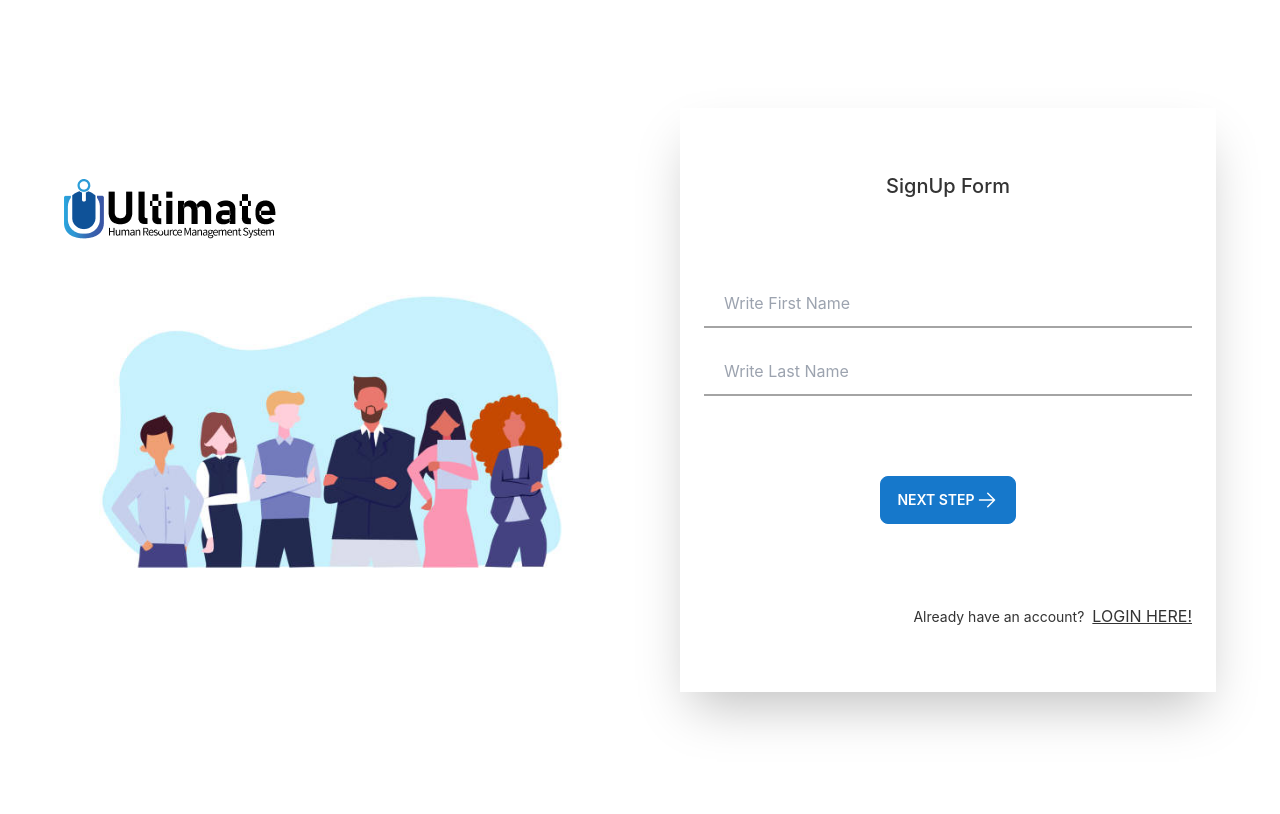
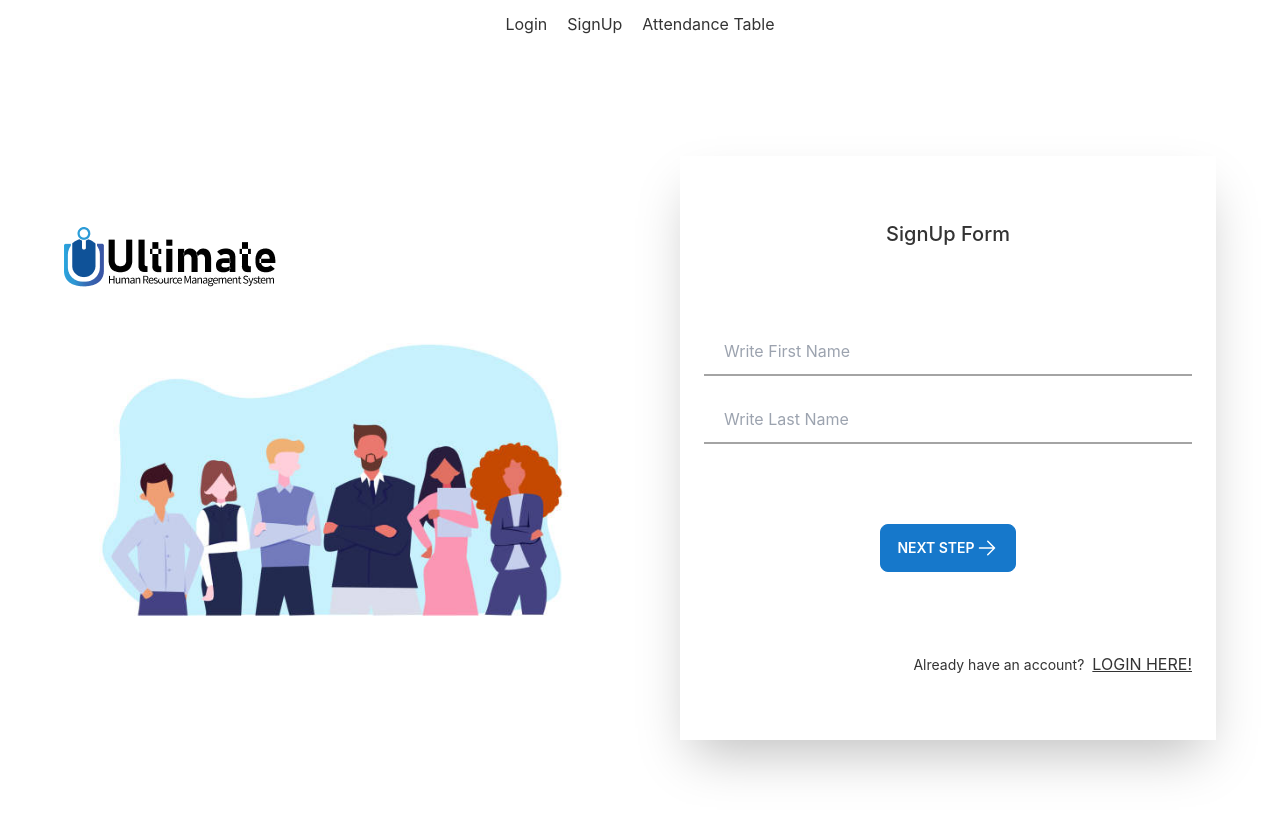
Before and after one commit to ismailjosim/login-signup-task, a React (Create React App) app: page / in a window 1280 px wide. Shown: the top 814 px of the page. Built offline with nearby package versions, Linux system fonts and the light colour scheme.

Commit message:
add navbar and attendance table

```diff
--- /dev/null
+++ b/src/Components/AttendanceTable.jsx
@@ -0,0 +1,11 @@
+import React from 'react';
+
+const AttendanceTable = () => {
+    return (
+        <div>
+            this is AttendanceTable table
+        </div>
+    );
+};
+
+export default AttendanceTable;
--- a/src/Components/Form.jsx
+++ b/src/Components/Form.jsx
@@ -48,7 +48,6 @@ const Form = () => {
         }
     }
 
-    console.log(user);
 
     return (
         <div className='h-screen grid items-center'>
--- /dev/null
+++ b/src/Components/Navbar.jsx
@@ -0,0 +1,15 @@
+import React from 'react';
+import { Link } from 'react-router-dom';
+const Navbar = () => {
+    return (
+        <div className='my-3'>
+            <ul className='navbar-center flex gap-5 justify-center items-center'>
+                <li><Link to='/login'>Login</Link></li>
+                <li><Link to='/signup'>SignUp</Link></li>
+                <li><Link to='/table'>Attendance Table</Link></li>
+            </ul>
+        </div>
+    );
+};
+
+export default Navbar;
--- a/src/MainLayout.js
+++ b/src/MainLayout.js
@@ -1,8 +1,10 @@
 import React from 'react';
 import { Outlet } from 'react-router-dom';
+import Navbar from './Components/Navbar';
 const MainLayout = () => {
     return (
         <div>
+            <Navbar />
             <Outlet></Outlet>
         </div>
     );
--- a/src/contexts/FormProvider.js
+++ b/src/contexts/FormProvider.js
@@ -14,8 +14,6 @@ const FormProvider = ({ children }) => {
     const [user, setUser] = useState('');
 
 
-
-    console.log(user);
 
     const formInfo = {
         firstName,
```
Also changed, not shown: src/routes/routes.js (+13 -0 lines).
